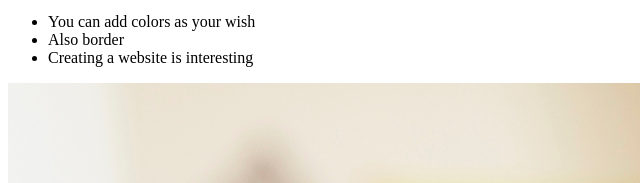
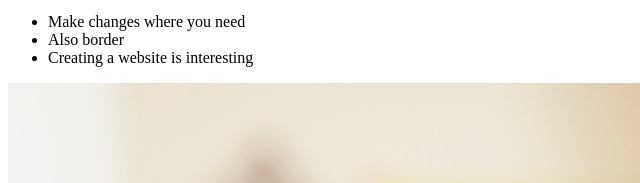
Before and after one commit to wanjirulinahlinah/collaborepo, a plain HTML site: page index.html in a window 1280 px wide. Shown: the part 184-367 px from the top of the page, 0-640 px from the left. Drawn offline with Linux system fonts and the light colour scheme.

Commit message:
make changes where you need

```diff
--- a/index.html
+++ b/index.html
@@ -16,7 +16,7 @@
         <li>Inside Vscode,under teminal type "touch index.html</li>
     </ol>
     <ul>
-        <li>You can add colors as your wish</li>
+        <li>Make changes where you need</li>
         <li>Also border</li>
         <li>Creating a website is interesting</li>
     </ul>
```
